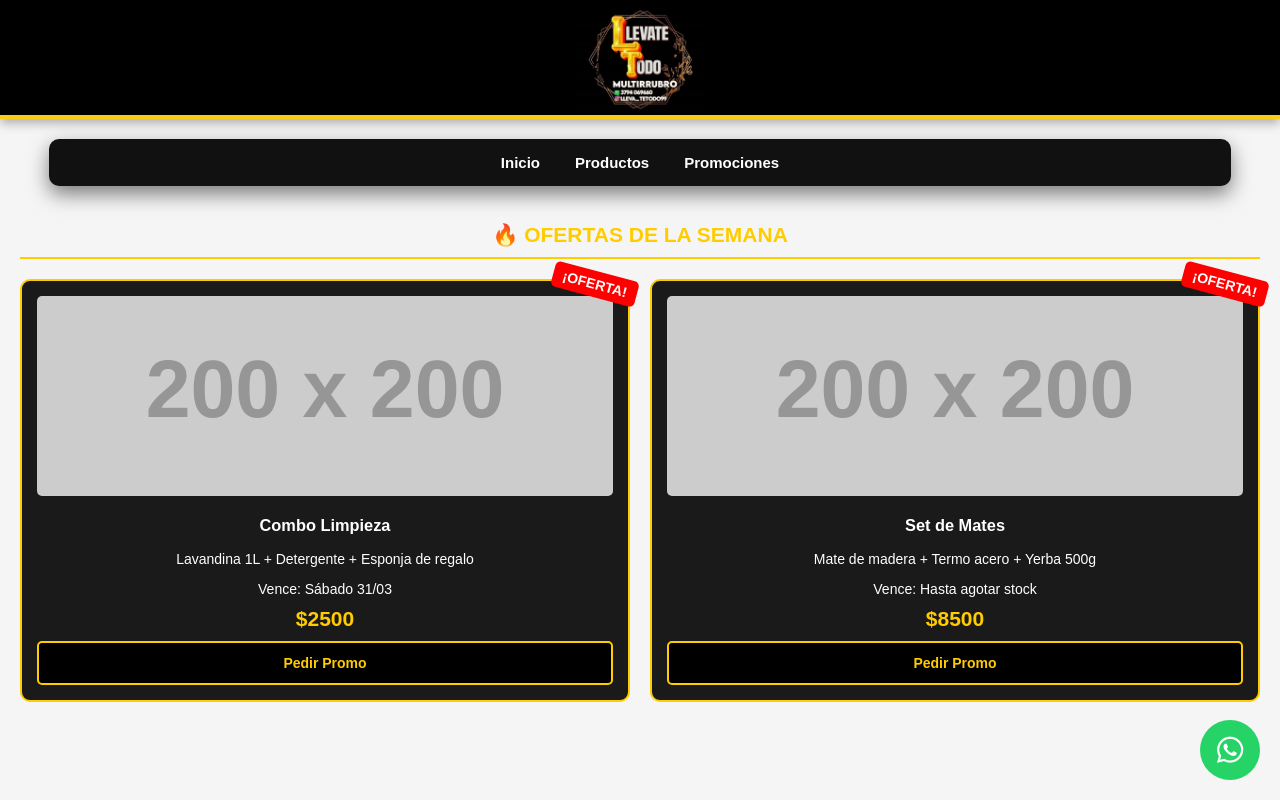
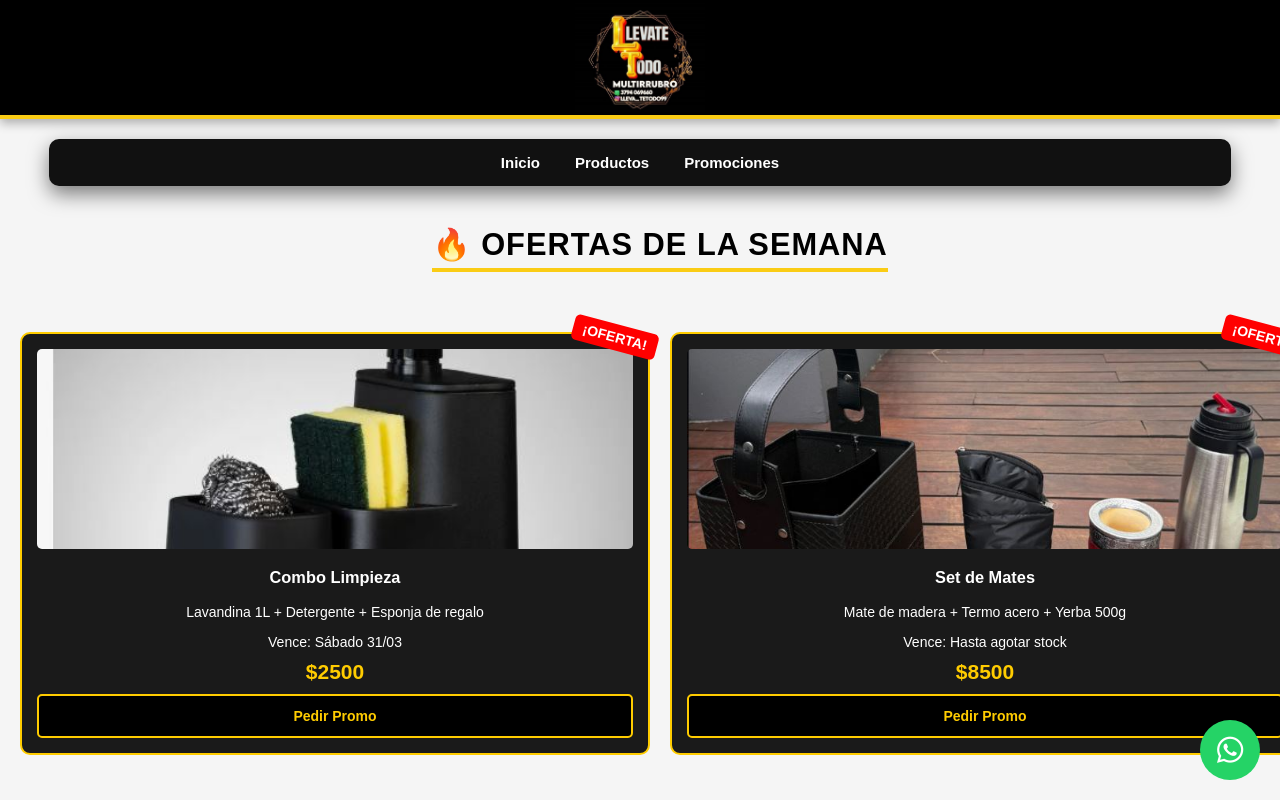
Before and after one commit to Charlesboca/polirubro-react, a React (Vite) app: page /promociones in a window 1280 px wide. Shown: the top 800 px of the page. Built offline with nearby package versions, Linux system fonts and the light colour scheme.

Commit message:
Subida de pagina promo con imagenes y todo

```diff
--- a/src/Estilos/Promocion.css
+++ b/src/Estilos/Promocion.css
@@ -4,12 +4,25 @@
   min-height: 100vh;
 }
 
+/* 1. Al contenedor que envuelve al h2 */
+.promociones-container {
+  text-align: center; /* Esto centra cualquier cosa inline-block adentro */
+  width: 100%;
+}
+
+/* 2. Tu clase actual (revisá el color si el fondo es negro) */
 .titulo-seccion {
-  color: #ffcc00; /* Tu amarillo */
-  text-align: center;
+  font-size: 2.2rem;
+  margin-top: 20px; /* Un poco de aire arriba */
+  margin-bottom: 40px;
+  color: black;
+  border-bottom: 4px solid #facc15;
   text-transform: uppercase;
-  border-bottom: 2px solid #ffcc00;
-  padding-bottom: 10px;
+  display: inline-block;
+  padding-bottom: 5px;
+  letter-spacing: 1px;
+
+
 }
 
 .promos-grid {
@@ -76,3 +89,60 @@
   background-color: #ffcc00; /* Fondo amarillo */
   color: #000; /* Letras negras */
 }
+
+/* --- ESTILOS DEL MODAL (VENTANA FLOTANTE) --- */
+
+/* Fondo oscuro detrás de la foto grande */
+.modal-overlay {
+  position: fixed;
+  top: 0;
+  left: 0;
+  width: 100%;
+  height: 100%;
+  background-color: rgba(0, 0, 0, 0.9); /* Casi negro total */
+  display: flex;
+  justify-content: center;
+  align-items: center;
+  z-index: 1000; /* Asegura que esté por encima de todo */
+  cursor: zoom-out; /* Indica que se cierra al hacer clic */
+}
+
+/* Contenedor de la foto grande */
+.modal-content {
+  position: relative;
+  max-width: 90%; /* Se adapta al ancho de la pantalla */
+  max-height: 90%; /* Se adapta al alto de la pantalla */
+  display: flex;
+  justify-content: center;
+  align-items: center;
+}
+
+.modal-content img {
+  max-width: 100%;
+  max-height: 100%;
+  object-fit: contain; /* Mantiene la proporción de la foto */
+  border: 3px solid #facc15; /* El amarillo de tu local */
+  border-radius: 8px;
+  box-shadow: 0 4px 15px rgba(250, 204, 21, 0.3); /* Sombra amarilla suave */
+}
+
+/* La X para cerrar */
+.cerrar-modal {
+  position: absolute;
+  top: -50px; /* Separación de la foto */
+  right: 0;
+  color: #facc15; /* Tu amarillo */
+  font-size: 50px;
+  font-weight: bold;
+  cursor: pointer;
+  line-height: 1;
+}
+
+/* Ajuste para celulares */
+@media (max-width: 768px) {
+  .cerrar-modal {
+    top: -40px;
+    right: 10px;
+    font-size: 40px;
+  }
+}
--- a/src/pages/Promocion.jsx
+++ b/src/pages/Promocion.jsx
@@ -1,5 +1,9 @@
-import React from 'react';
+import React, { useState } from 'react'; // 1. IMPORTAMOS useState
 import "../Estilos/Promocion.css";
+
+// --- IMPORTAMOS LAS IMÁGENES (tus rutas originales) ---
+import imagenBazar from '../Imagenes/promo_limpieza.jpg';
+import promo_set_mate from '../Imagenes/promo_set_mate.jpg';
 
 const promocionesData = [
   {
@@ -7,7 +11,7 @@ const promocionesData = [
     titulo: "Combo Limpieza",
     descripcion: "Lavandina 1L + Detergente + Esponja de regalo",
     precio: 2500,
-    imagen: "https://via.placeholder.com/200", // Acá va la ruta de tu imagen
+    imagen: imagenBazar, // Ruta original
     vence: "Sábado 31/03"
   },
   {
@@ -15,12 +19,15 @@ const promocionesData = [
     titulo: "Set de Mates",
     descripcion: "Mate de madera + Termo acero + Yerba 500g",
     precio: 8500,
-    imagen: "https://via.placeholder.com/200",
+    imagen: promo_set_mate, // Ruta original
     vence: "Hasta agotar stock"
   }
 ];
 
 export default function Promociones() {
+  // 2. CREAMOS EL ESTADO PARA LA IMAGEN AMPLIADA (arranca en null)
+  const [imagenExpandida, setImagenExpandida] = useState(null);
+
   const mensajeWhatsApp = (promo) => {
     const texto = `Hola! Me interesa la promo: ${promo.titulo} a $${promo.precio}`;
     return `https://api.whatsapp.com/send?phone=5493795337995&text=${encodeURIComponent(texto)}`;
@@ -33,7 +40,16 @@ export default function Promociones() {
         {promocionesData.map((promo) => (
           <div key={promo.id} className="promo-card">
             <div className="promo-badge">¡OFERTA!</div>
-            <img src={promo.imagen} alt={promo.titulo} className="promo-img" />
+
+            {/* 3. MODIFICAMOS LA IMAGEN PARA QUE RESPONDA AL CLIC */}
+            <img
+              src={promo.imagen}
+              alt={promo.titulo}
+              className="promo-img"
+              onClick={() => setImagenExpandida(promo.imagen)} // Setea la imagen de ESTA promo
+              style={{ cursor: 'zoom-in' }} // Cambia el cursor para avisar que se puede agrandar
+            />
+
             <h3>{promo.titulo}</h3>
             <p>{promo.descripcion}</p>
             <span className="promo-vence">Vence: {promo.vence}</span>
@@ -49,6 +65,16 @@ export default function Promociones() {
           </div>
         ))}
       </div>
+
+      {/* 4. AGREGAMOS EL MODAL (solo se muestra si imagenExpandida no es null) */}
+      {imagenExpandida && (
+        <div className="modal-overlay" onClick={() => setImagenExpandida(null)}>
+          <div className="modal-content">
+            <span className="cerrar-modal">&times;</span>
+            <img src={imagenExpandida} alt="Producto ampliado" />
+          </div>
+        </div>
+      )}
     </div>
   );
 }
```
Also changed, not shown: src/Imagenes/promo_limpieza.jpg (added), src/Imagenes/promo_set_mate.jpg (added).
